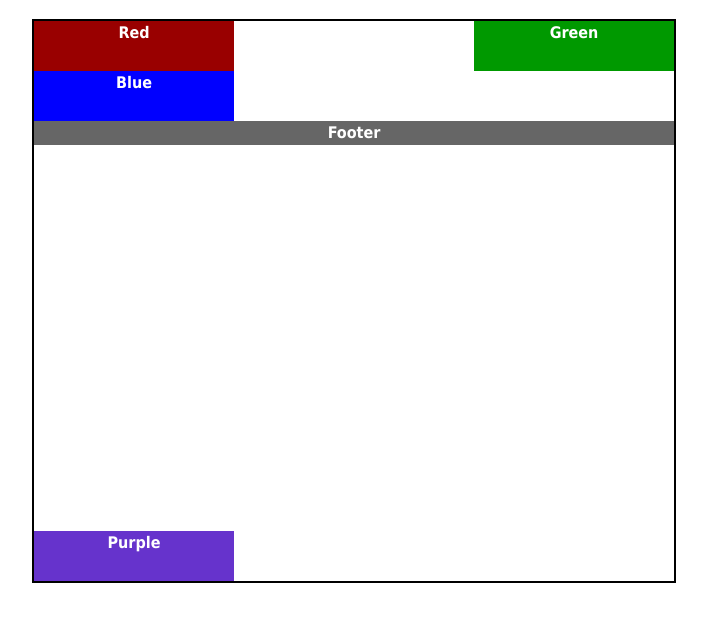
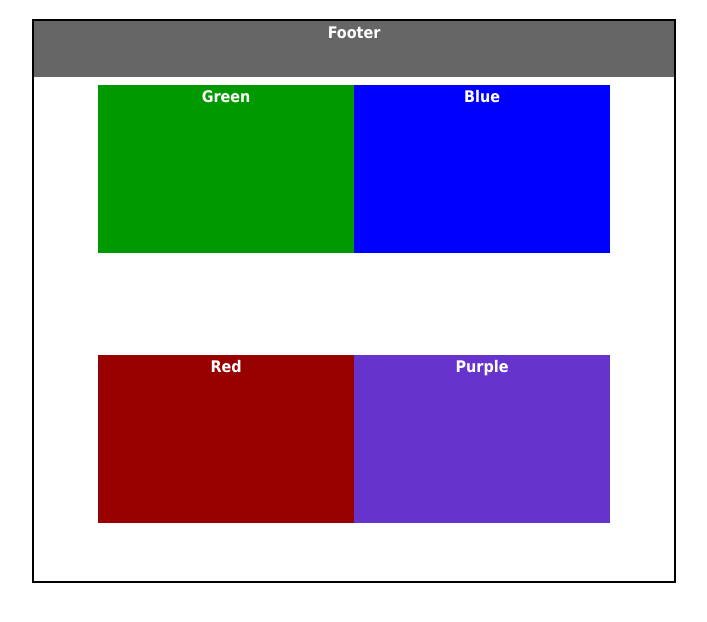
Before and after one commit to andreserenaquintilla/Ejercicios_Dise-o_Web, a plain HTML site: page UD2_HTML5_CSS3_Conceptos_Básicos/HTML_Ejercicio_5/index.html in a window 1280 px wide. Shown: the part 68-690 px from the top of the page, without its empty margins (296-1003 px from the left). Drawn offline with Linux system fonts and the light colour scheme.

Commit message:
me queda el 8 na más

```diff
--- a/UD2_HTML5_CSS3_Conceptos_Básicos/HTML_Ejercicio_5/css2.css
+++ b/UD2_HTML5_CSS3_Conceptos_Básicos/HTML_Ejercicio_5/css2.css
@@ -24,32 +24,34 @@ h1 {
 
 #red {
     background-color: #900;
-    width: 200px;
-    height: 50px;
+    width: 215px;
+    height: 100px;
     position: relative;
 }
 
 #green {
     background-color: #090;
-    width: 200px;
-    height: 50px;
+    width: 215px;
+    height: 100px;
     position: absolute; top: 0; right: 0;
 }
 
 #blue {
     background-color: #00F;
-    width: 200px;
-    height: 50px;
-    flex-wrap: wrap;
+    width: 215px;
+    height: 100px;
+    margin-top: 50px;
 }
 
 #purple {
     background-color: #63C;
-    width: 200px;
-    height: 50px;
-    position: absolute; bottom: 0; left: 0;
+    width: 215px;
+    height: 100px;
+    position: absolute; top: 150px; right: 0;
 }
 
 #footer {
     background-color: #666;
+    height: 35px;
+    margin-top: 30px;
 }
--- a/UD2_HTML5_CSS3_Conceptos_Básicos/HTML_Ejercicio_5/css3.css
+++ b/UD2_HTML5_CSS3_Conceptos_Básicos/HTML_Ejercicio_5/css3.css
@@ -0,0 +1,57 @@
+body {
+    font-weight: bold;
+    font-family: Tahoma, Geneva, sans-serif;
+    color: #FFF;
+    text-align: center;
+    line-height: 24px;
+}
+h1 {
+    color: #000;
+    font-weight: normal;
+    padding: 10px;
+}
+
+#wrapper {
+    position: absolute;
+    background-color: #FFF;
+    width: 50%;
+    height: 70%;
+    margin-left: 25%;
+    margin-right: 25%;
+    margin-bottom: 10%;
+    border: 2px solid black;
+}
+
+#red {
+    background-color: #900;
+    width: 300px;
+    height: 30px;
+    position: relative;
+}
+
+#green {
+    background-color: #090;
+    width: 350px;
+    height: 200px;
+    position: absolute; top: 0; right: 0;
+}
+
+#blue {
+    background-color: #00F;
+    width: 20px;
+    height: 250px;
+    margin-top: 0;
+}
+
+#purple {
+    background-color: #63C;
+    width: 320px;
+    height: 250px;
+    position: absolute; top: 30px; left: 20px;
+}
+
+#footer {
+    background-color: #666;
+    height: 35px;
+    margin-top: 40px;
+}
--- a/UD2_HTML5_CSS3_Conceptos_Básicos/HTML_Ejercicio_5/css4.css
+++ b/UD2_HTML5_CSS3_Conceptos_Básicos/HTML_Ejercicio_5/css4.css
@@ -0,0 +1,60 @@
+body {
+    font-weight: bold;
+    font-family: Tahoma, Geneva, sans-serif;
+    color: #FFF;
+    text-align: center;
+    line-height: 24px;
+}
+h1 {
+    color: #000;
+    font-weight: normal;
+    padding: 10px;
+}
+
+#wrapper {
+    position: absolute;
+    background-color: #FFF;
+    width: 50%;
+    height: 70%;
+    margin-left: 25%;
+    margin-right: 25%;
+    margin-bottom: 10%;
+    border: 2px solid black;
+}
+
+#red {
+    background-color: #900;
+    width: 600px;
+    height: 300px;
+    position: relative;
+}
+
+#green {
+    background-color: #090;
+    width: 400px;
+    height: 200px;
+    position: absolute; top: 0; right: 0;
+}
+
+#blue {
+    background-color: #00F;
+    width: 400px;
+    height: 200px;
+    position: absolute; top: 50px;
+}
+
+#purple {
+    background-color: #63C;
+    width: 850px;
+    height: 300px;
+    position: absolute; right: 0; left: 0; top: 100px;
+    margin: auto;
+}
+
+#footer {
+    background-color: #666;
+    width: 960px;
+    height: 50px;
+    margin-top: 20px;
+    position: absolute;
+}
--- a/UD2_HTML5_CSS3_Conceptos_Básicos/HTML_Ejercicio_5/css5.css
+++ b/UD2_HTML5_CSS3_Conceptos_Básicos/HTML_Ejercicio_5/css5.css
@@ -0,0 +1,62 @@
+body {
+    font-weight: bold;
+    font-family: Tahoma, Geneva, sans-serif;
+    color: #FFF;
+    text-align: center;
+    line-height: 24px;
+}
+h1 {
+    color: #000;
+    font-weight: normal;
+    padding: 10px;
+}
+
+#wrapper {
+    position: absolute;
+    background-color: #FFF;
+    width: 50%;
+    height: 70%;
+    margin-left: 25%;
+    margin-right: 25%;
+    margin-bottom: 10%;
+    border: 2px solid black;
+}
+
+#red {
+    background-color: #900;
+    width: 40%;
+    height: 30%;
+    position: absolute; bottom: 0; right: 50%;
+    margin-bottom: 9%;
+}
+
+#green {
+    background-color: #090;
+    width: 40%;
+    height: 30%;
+    position: absolute; top: 0; right: 50%;
+    margin-top: 10%;
+}
+
+#blue {
+    background-color: #00F;
+    width: 40%;
+    height: 30%;
+    position: absolute; top: 0; left: 50%;
+    margin-top: 10%;
+}
+
+#purple {
+    background-color: #63C;
+    width: 40%;
+    height: 30%;
+    position: absolute; bottom: 0; left: 50%;
+    margin-bottom: 9%;
+}
+
+#footer {
+    background-color: #666;
+    width: 100%;
+    height: 10%;
+    position: absolute; top: 0;
+}
--- /dev/null
+++ b/UD2_HTML5_CSS3_Conceptos_Básicos/HTML_Ejercicio_5/css8.css
@@ -0,0 +1,62 @@
+body {
+    font-weight: bold;
+    font-family: Tahoma, Geneva, sans-serif;
+    color: #FFF;
+    text-align: center;
+    line-height: 24px;
+}
+h1 {
+    color: #000;
+    font-weight: normal;
+    padding: 10px;
+}
+
+#wrapper {
+    position: absolute;
+    background-color: #FFF;
+    width: 50%;
+    height: 70%;
+    margin-left: 25%;
+    margin-right: 25%;
+    margin-bottom: 10%;
+    border: 2px solid black;
+}
+
+#red {
+    background-color: #900;
+    width: 40%;
+    height: 30%;
+    position: absolute; bottom: 0; right: 50%;
+    margin-bottom: 9%;
+}
+
+#green {
+    background-color: #090;
+    width: 40%;
+    height: 30%;
+    position: absolute; top: 0; right: 50%;
+    margin-top: 10%;
+}
+
+#blue {
+    background-color: #00F;
+    width: 40%;
+    height: 30%;
+    position: absolute; top: 0; left: 50%;
+    margin-top: 10%;
+}
+
+#purple {
+    background-color: #63C;
+    width: 40%;
+    height: 30%;
+    position: absolute; bottom: 0; left: 50%;
+    margin-bottom: 9%;
+}
+
+#footer {
+    background-color: #666;
+    width: 100%;
+    height: 10%;
+    position: absolute; top: 0;
+}
--- a/UD2_HTML5_CSS3_Conceptos_Básicos/HTML_Ejercicio_5/index.html
+++ b/UD2_HTML5_CSS3_Conceptos_Básicos/HTML_Ejercicio_5/index.html
@@ -4,7 +4,7 @@
         <title>Desarrollo de Interfaces Web</title>
         <meta charset="UTF-8">
         <meta name="viewport" content="width=device-width, initial-scale=1.0">
-        <link rel="stylesheet" type="text/css" href="css2.css">
+        <link rel="stylesheet" type="text/css" href="css8.css">
     </head>
     <body>
         <h1>Práctica 2</h1>
--- /dev/null
+++ b/grid.css
@@ -0,0 +1,3 @@
+.mi-cuadricula {
+display: grid;
+}
```
Also changed, not shown: UD2_HTML5_CSS3_Conceptos_Básicos/HTML_Ejercicio_5/css6.css (+59 -0 lines), UD2_HTML5_CSS3_Conceptos_Básicos/HTML_Ejercicio_5/css7.css (+60 -0 lines), grid.html (added, +23 -0 lines).
